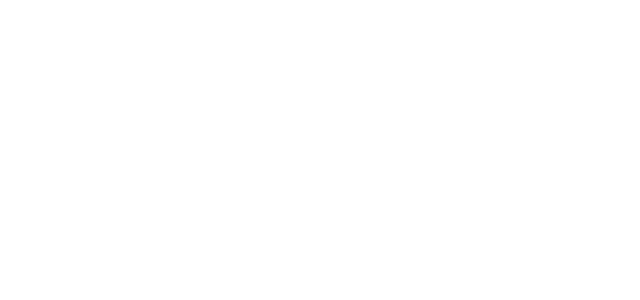
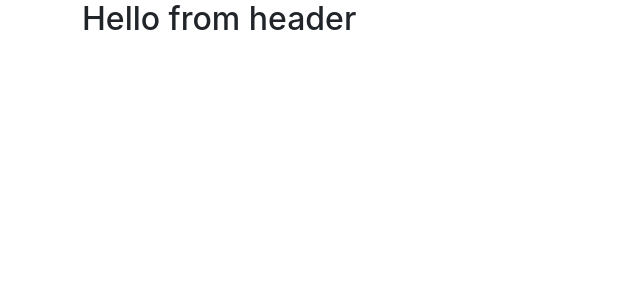
Before and after one commit to jbmakib/visit-stadium, a React (Create React App) app: page / in a window 1280 px wide. Shown: the top 300 px of the page, without its empty margins (0-640 px from the left). Built offline with nearby package versions, Linux system fonts and the light colour scheme.

Commit message:
bootstrap added and header added

```diff
--- a/public/index.html
+++ b/public/index.html
@@ -24,6 +24,9 @@
       work correctly both with client-side routing and a non-root public URL.
       Learn how to configure a non-root public URL by running `npm run build`.
     -->
+
+    <!-- bootstrap link -->
+    <link href="https://cdn.jsdelivr.net/npm/bootstrap@5.1.1/dist/css/bootstrap.min.css" rel="stylesheet">
     <title>React App</title>
   </head>
   <body>
--- a/src/App.js
+++ b/src/App.js
@@ -1,7 +1,12 @@
 import "./App.css";
+import Header from "./components/Header/Header";
 
 function App() {
-    return <div className="container"></div>;
+    return (
+        <div className="container">
+            <Header></Header>
+        </div>
+    );
 }
 
 export default App;
--- /dev/null
+++ b/src/components/Header/Header.js
@@ -0,0 +1,11 @@
+import React from "react";
+
+const Header = () => {
+    return (
+        <div>
+            <h2>Hello from header</h2>
+        </div>
+    );
+};
+
+export default Header;
```
Also changed, not shown: src/components/Header/Header.css (added).
